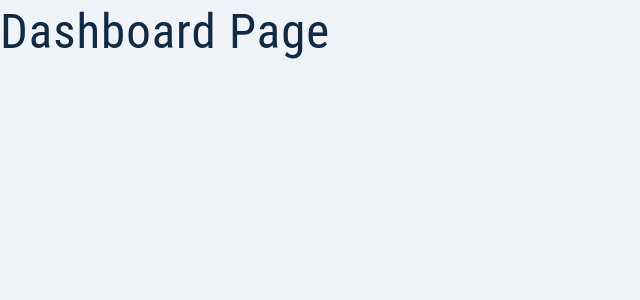
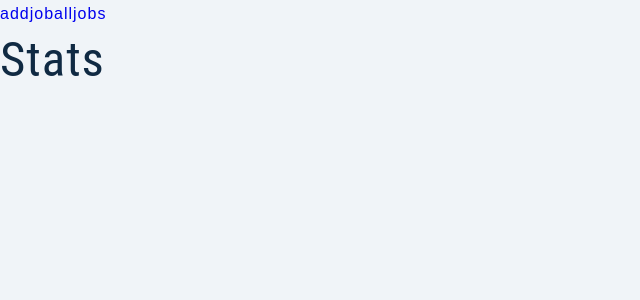
Before and after one commit to Eyang001/Jobify, a React (Create React App) app in the folder client/: page / in a window 1280 px wide. Shown: the top 300 px of the page, without its empty margins (0-640 px from the left). Built offline with nearby package versions, Linux system fonts and the light colour scheme; sample sign-in values are in the browser's storage.

Commit message:
Nested pages inside dashboard and protected page

```diff
--- a/client/src/App.js
+++ b/client/src/App.js
@@ -1,14 +1,32 @@
 import { BrowserRouter, Routes, Route } from "react-router-dom";
-import { Dashboard, Register, Landing, Error } from "./pages";
-
+import { Register, Landing, Error, ProtectedRoute } from "./pages";
+import {
+  AddJob,
+  AllJobs,
+  SharedLayout,
+  Profile,
+  Stats,
+} from "./pages/dashboard";
 function App() {
   return (
     <BrowserRouter>
       <Routes>
-        <Route path="/" element={<Dashboard />}></Route>
-        <Route path="/register" element={<Register />}></Route>
-        <Route path="/landing" element={<Landing />}></Route>
-        <Route path="/*" element={<Error />}></Route>
+        <Route
+          path="/"
+          element={
+            <ProtectedRoute>
+              <SharedLayout />
+            </ProtectedRoute>
+          }
+        >
+          <Route index element={<Stats />} />
+          <Route path="all-jobs" element={<AllJobs />} />
+          <Route path="add-job" element={<AddJob />} />
+          <Route path="profile" element={<Profile />} />
+        </Route>
+        <Route path="/register" element={<Register />} />
+        <Route path="/landing" element={<Landing />} />
+        <Route path="/*" element={<Error />} />
       </Routes>
     </BrowserRouter>
   );
--- a/client/src/pages/Dashboard.js
+++ /dev/null
@@ -1,7 +0,0 @@
-import { useEffect } from "react";
-
-const Dashboard = () => {
-  return <h1>Dashboard Page</h1>;
-};
-
-export default Dashboard;
--- /dev/null
+++ b/client/src/pages/ProtectedRoute.js
@@ -0,0 +1,11 @@
+import { Navigate } from "react-router-dom";
+import { useAppContext } from "../context/appContext";
+
+const ProtectedRoute = ({ children }) => {
+  const { user } = useAppContext();
+  if (!user) {
+    return <Navigate to="/landing" />;
+  }
+  return children;
+};
+export default ProtectedRoute;
--- /dev/null
+++ b/client/src/pages/dashboard/AddJob.js
@@ -0,0 +1,6 @@
+const AddJob = () => {
+  return (
+    <h1>AddJob</h1>
+  )
+}
+export default AddJob
--- /dev/null
+++ b/client/src/pages/dashboard/AllJobs.js
@@ -0,0 +1,6 @@
+const AllJobs = () => {
+  return (
+    <h1>AllJobs</h1>
+  )
+}
+export default AllJobs
--- /dev/null
+++ b/client/src/pages/dashboard/Profile.js
@@ -0,0 +1,6 @@
+const Profile = () => {
+  return (
+    <h1>Profile</h1>
+  )
+}
+export default Profile
--- /dev/null
+++ b/client/src/pages/dashboard/SharedLayout.js
@@ -0,0 +1,15 @@
+import { Outlet, Link } from "react-router-dom";
+import Wrapper from "../../assets/wrappers/SharedLayout";
+
+const SharedLayout = () => {
+  return (
+    <Wrapper>
+      <nav>
+        <Link to="add-job">addjob</Link>
+        <Link to="all-jobs">alljobs</Link>
+      </nav>
+      <Outlet />
+    </Wrapper>
+  );
+};
+export default SharedLayout;
--- /dev/null
+++ b/client/src/pages/dashboard/Stats.js
@@ -0,0 +1,6 @@
+const Stats = () => {
+  return (
+    <h1>Stats</h1>
+  )
+}
+export default Stats
--- /dev/null
+++ b/client/src/pages/dashboard/index.js
@@ -0,0 +1,7 @@
+import AddJob from "./AddJob";
+import AllJobs from "./AllJobs";
+import SharedLayout from "./SharedLayout";
+import Profile from "./Profile";
+import Stats from "./Stats";
+
+export { AddJob, AllJobs, SharedLayout, Profile, Stats };
--- a/client/src/pages/index.js
+++ b/client/src/pages/index.js
@@ -1,6 +1,6 @@
-import Dashboard from "./Dashboard";
 import Landing from "./Landing";
 import Register from "./Register";
 import Error from "./Error";
+import ProtectedRoute from "./ProtectedRoute";
 
-export {Dashboard, Landing, Error, Register}
+export { Landing, Error, Register, ProtectedRoute };
```
Also changed, not shown: 1 other file (tests, documents, lock files or other folders).
